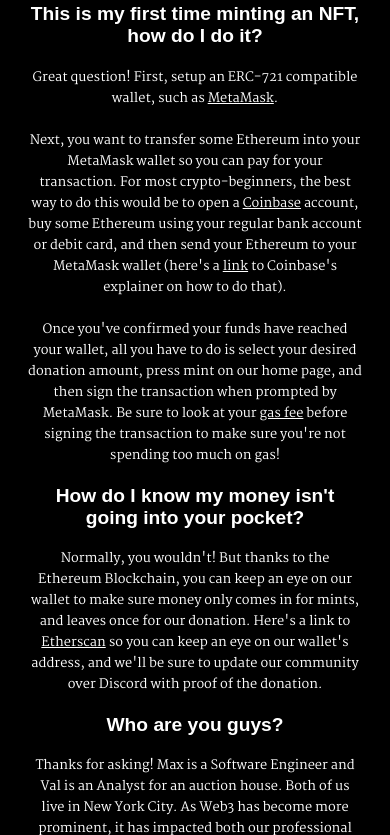
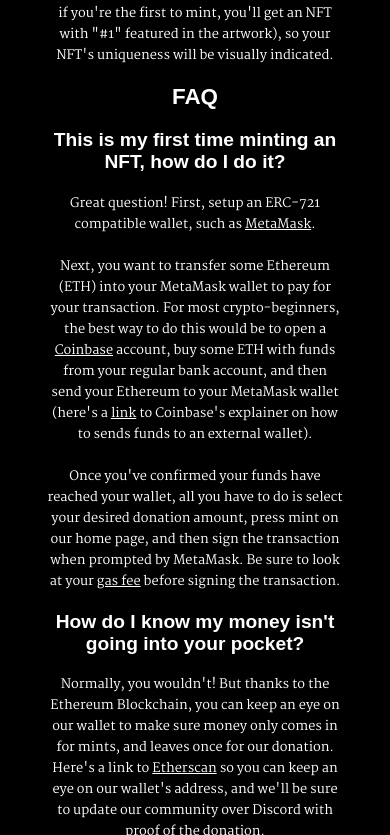
Before and after one commit to maxcroy1/nfts-of-love, a Gatsby site: page / in a window 390 px wide. Shown: the part 1165-2000 px from the top of the page. Built offline with nearby package versions, Linux system fonts and the light colour scheme; Gatsby itself is replaced by a stand-in of ours; a web font is replaced by a local one.

Commit message:
Updated responsiveness for devices

```diff
--- a/src/components/layout.js
+++ b/src/components/layout.js
@@ -4,17 +4,37 @@ import styled from "styled-components";
 const Header = styled.h1`
   font-family: "Cormorant Garamond", serif;
   font-size: 2.3rem;
+
+  @media only screen and (min-width: 600px) {
+    /* For tablets: */
+    font-size: 4rem;
+  }
+
+  @media only screen and (min-width: 770px) {
+    /* For desktop: */
+    font-size: 5rem;
+  }
 `;
 
 const Container = styled.div`
   margin: 5vh auto;
-  padding: 0 5vw;
+  padding: 0 10vw;
+
+  @media only screen and (min-width: 600px) {
+    /* For tablets: */
+    width: 80%;
+  }
+
+  @media only screen and (min-width: 768px) {
+    /* For desktop: */
+    width: 85%;
+  }
 `;
 
 const Layout = ({ children }) => {
   return (
     <Container>
-      <Header>NON-FUNGIBLE TOKENS OF LOVE</Header>
+      <Header>Non-Fungible Tokens Of Love</Header>
       <main>{children}</main>
     </Container>
   );
--- a/src/components/sections/about.js
+++ b/src/components/sections/about.js
@@ -3,7 +3,7 @@ import styled from "styled-components";
 
 const About = () => {
   return (
-    <>
+    <div>
       <h2>What is this?</h2>
       <p>
         Non-Fungible Tokens of Love is a creative project by Val Woulfe and Max
@@ -13,9 +13,13 @@ const About = () => {
         While NFTs are having a breakthrough year, Halloween’s origins date back
         millenniums. Legend has it that on the night before Halloween the
         boundary between the worlds of the living and the dead become blurred,
-        so costumes are worn to ward off ghosts. Like the blur of the undead,
+        so costumes are worn to ward off ghosts.
+        Like the blur of the undead,
         NFTs and the blockchain have left many to question a new terrifying
-        blur, that of physical reality and life online. By bringing the idea of
+        blur, that of physical reality and life online.
+        <br />
+        <br />
+        By bringing the idea of
         a non-fungible tokens to life with our Halloween costumes, we aim to
         create an exposition of the impeding metaverse and the spookiness of the
         digitization of life and love in a new reality.
@@ -28,7 +32,7 @@ const About = () => {
         </a>
         .
       </p>
-    </>
+    </div>
   );
 };
 
--- a/src/components/sections/faq.js
+++ b/src/components/sections/faq.js
@@ -13,21 +13,21 @@ const FAQ = () => {
         .
         <br />
         <br />
-        Next, you want to transfer some Ethereum into your MetaMask wallet so
-        you can pay for your transaction. For most crypto-beginners, the best
-        way to do this would be to open a{" "}
+        Next, you want to transfer some Ethereum (ETH) into your MetaMask wallet
+        to pay for your transaction. For most crypto-beginners, the best way to
+        do this would be to open a{" "}
         <a href="https://www.coinbase.com/" target="_blank">
           Coinbase
         </a>{" "}
-        account, buy some Ethereum using your regular bank account or debit
-        card, and then send your Ethereum to your MetaMask wallet (here's a{" "}
+        account, buy some ETH with funds from your regular bank account, and
+        then send your Ethereum to your MetaMask wallet (here's a{" "}
         <a
           href="https://help.coinbase.com/en/wallet/sending-and-receiving/how-do-i-send-and-receive-crypto-through-wallet"
           target="_blank"
         >
           link
         </a>{" "}
-        to Coinbase's explainer on how to do that).
+        to Coinbase's explainer on how to sends funds to an external wallet).
         <br />
         <br />
         Once you've confirmed your funds have reached your wallet, all you have
@@ -40,8 +40,7 @@ const FAQ = () => {
         >
           gas fee
         </a>{" "}
-        before signing the transaction to make sure you're not spending too much
-        on gas!
+        before signing the transaction.
       </p>
       <h3>How do I know my money isn't going into your pocket?</h3>
       <p>
--- a/src/pages/index.js
+++ b/src/pages/index.js
@@ -33,46 +33,15 @@ const GlobalStyle = createGlobalStyle`
         color: white;
     }
 
-    [class*="col-"] {
-        width: 100%;
-    }
-
     @media only screen and (min-width: 600px) {
         /* For tablets: */
-        .col-s-1 {width: 8.33%;}
-        .col-s-2 {width: 16.66%;}
-        .col-s-3 {width: 25%;}
-        .col-s-4 {width: 33.33%;}
-        .col-s-5 {width: 41.66%;}
-        .col-s-6 {width: 50%;}
-        .col-s-7 {width: 58.33%;}
-        .col-s-8 {width: 66.66%;}
-        .col-s-9 {width: 75%;}
-        .col-s-10 {width: 83.33%;}
-        .col-s-11 {width: 91.66%;}
-        .col-s-12 {width: 100%;}
-    }
+        h2 {
+            font-size: 2.3rem;
+        }
 
-    @media only screen and (min-width: 768px) {
-        /* For desktop: */
-        .col-1 {width: 8.33%;}
-        .col-2 {width: 16.66%;}
-        .col-3 {width: 25%;}
-        .col-4 {width: 33.33%;}
-        .col-5 {width: 41.66%;}
-        .col-6 {width: 50%;}
-        .col-7 {width: 58.33%;}
-        .col-8 {width: 66.66%;}
-        .col-9 {width: 75%;}
-        .col-10 {width: 83.33%;}
-        .col-11 {width: 91.66%;}
-        .col-12 {width: 100%;}
-    }
-
-    .row::after {
-        content: "";
-        clear: both;
-        display: table;
+        p {
+            font-size: 1rem;
+        }
     }
 `;
 
```
Also changed, not shown: src/components/sections/timer.js (added, +7 -0 lines).
